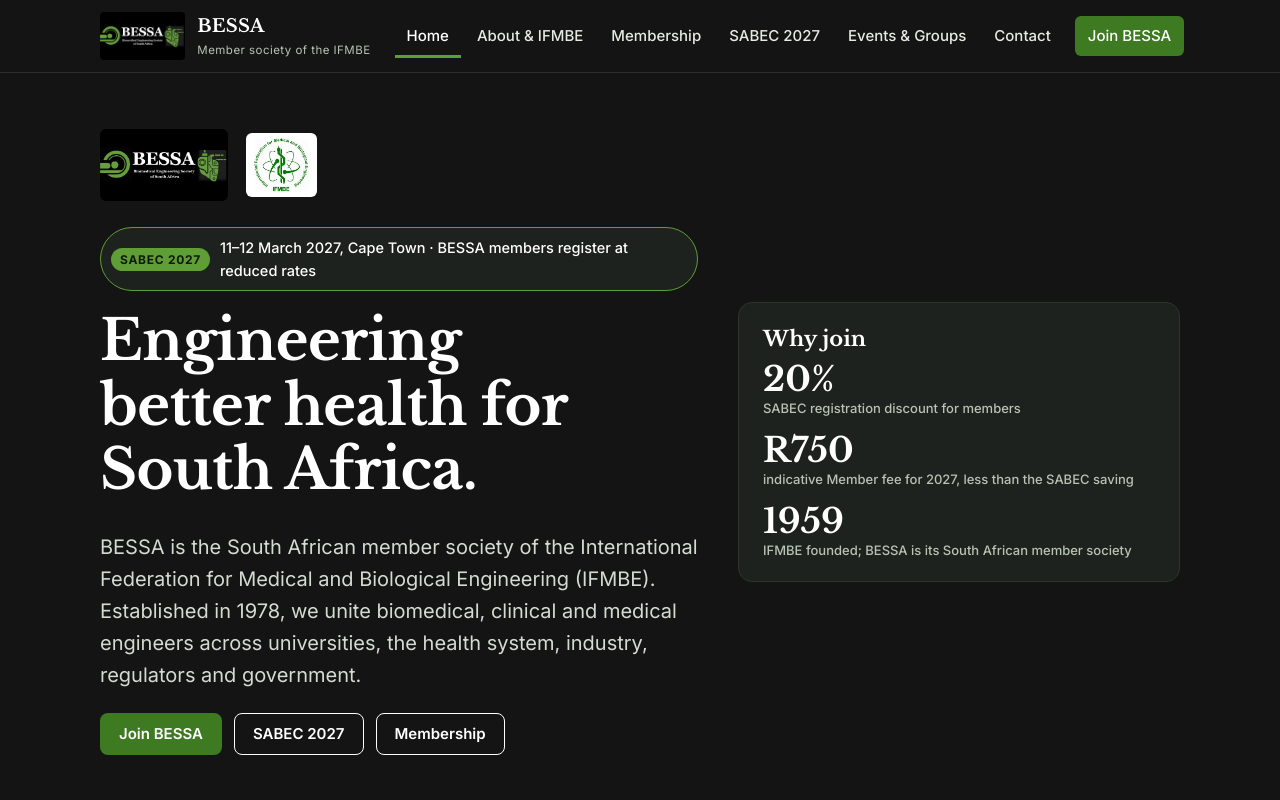
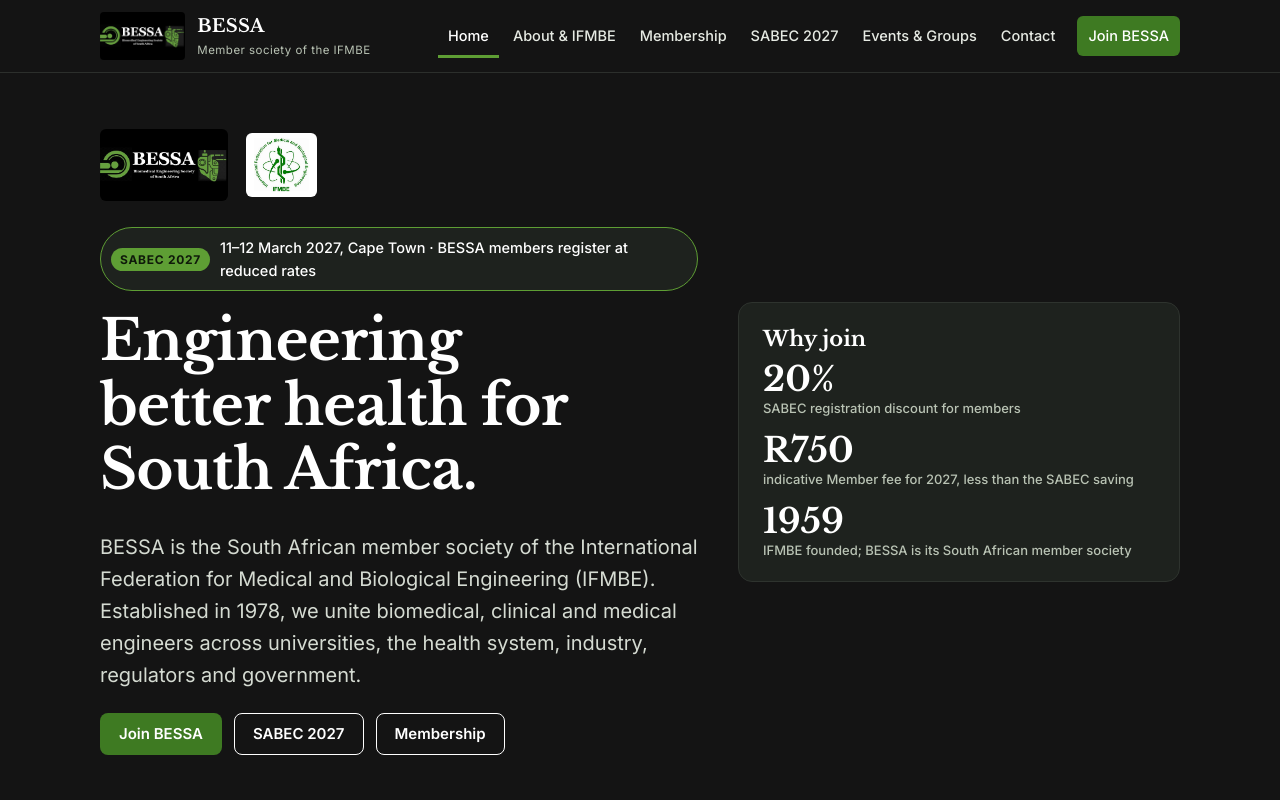
Before and after one commit to sudeshsivarasu/bessa-website, a plain HTML site: page index.html in a window 1280 px wide. Shown: the top 800 px of the page. Drawn offline with nearby package versions, Linux system fonts and the light colour scheme.

Commit message:
Tighten nav spacing; collapse menu below 1140px

```diff
--- a/assets/styles.css
+++ b/assets/styles.css
@@ -48,7 +48,7 @@ p { margin: 0 0 1em; }
 .brand span { font-family: var(--display); font-weight: 700; font-size: 18px; letter-spacing: .01em; }
 .brand small { display: block; font-family: var(--body); font-weight: 400; font-size: 11.5px; color: #B9C3B4; letter-spacing: .04em; }
 .nav { margin-left: auto; display: flex; align-items: center; gap: 4px; }
-.nav a { color: #E6EAE3; text-decoration: none; font-weight: 500; font-size: 15px; padding: 10px 12px; border-radius: 6px; white-space: nowrap; }
+.nav a { color: #E6EAE3; text-decoration: none; font-weight: 500; font-size: 14.5px; padding: 10px 10px; border-radius: 6px; white-space: nowrap; }
 .nav a:hover, .nav a:focus-visible { background: #262926; color: #fff; }
 .nav a[aria-current="page"] { color: #fff; box-shadow: inset 0 -3px 0 var(--green); border-radius: 6px 6px 0 0; }
 .nav .btn { margin-left: 8px; }
@@ -177,13 +177,15 @@ pre.summary { background: #fff; border: 1px solid var(--rule); border-radius: 10
   .grid.three, .grid.four { grid-template-columns: repeat(2, minmax(0, 1fr)); }
   .site-footer .wrap { grid-template-columns: 1fr 1fr; }
 }
-@media (max-width: 760px) {
+@media (max-width: 1140px) {
   .nav { display: none; position: absolute; left: 0; right: 0; top: 72px; background: var(--charcoal); flex-direction: column; align-items: stretch; padding: 10px var(--gutter) 16px; gap: 2px; border-bottom: 1px solid #2c2f2c; }
   .nav.open { display: flex; }
   .nav a { padding: 12px 10px; font-size: 16px; }
   .nav a[aria-current="page"] { box-shadow: inset 4px 0 0 var(--green); border-radius: 0 6px 6px 0; }
   .nav .btn { margin: 10px 0 0; text-align: center; }
   .menu-btn { display: inline-block; }
+}
+@media (max-width: 760px) {
   .brand span { font-size: 16px; }
   .grid.two, .grid.three, .grid.four { grid-template-columns: 1fr; }
   .site-footer .wrap { grid-template-columns: 1fr; }
```
